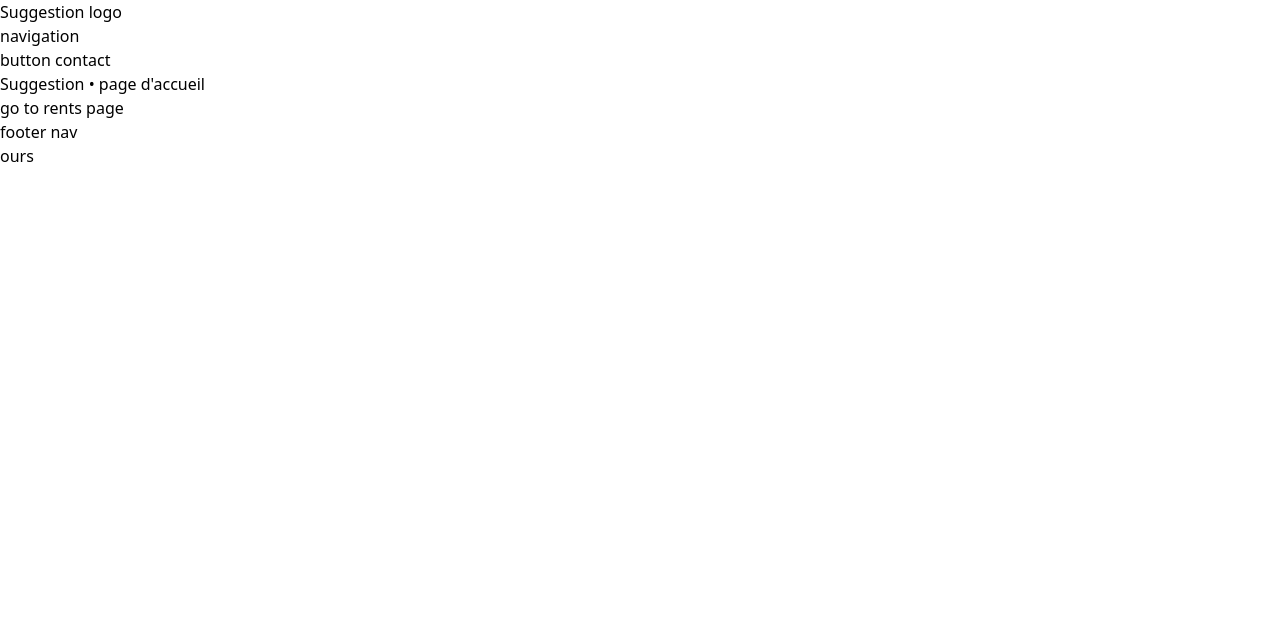
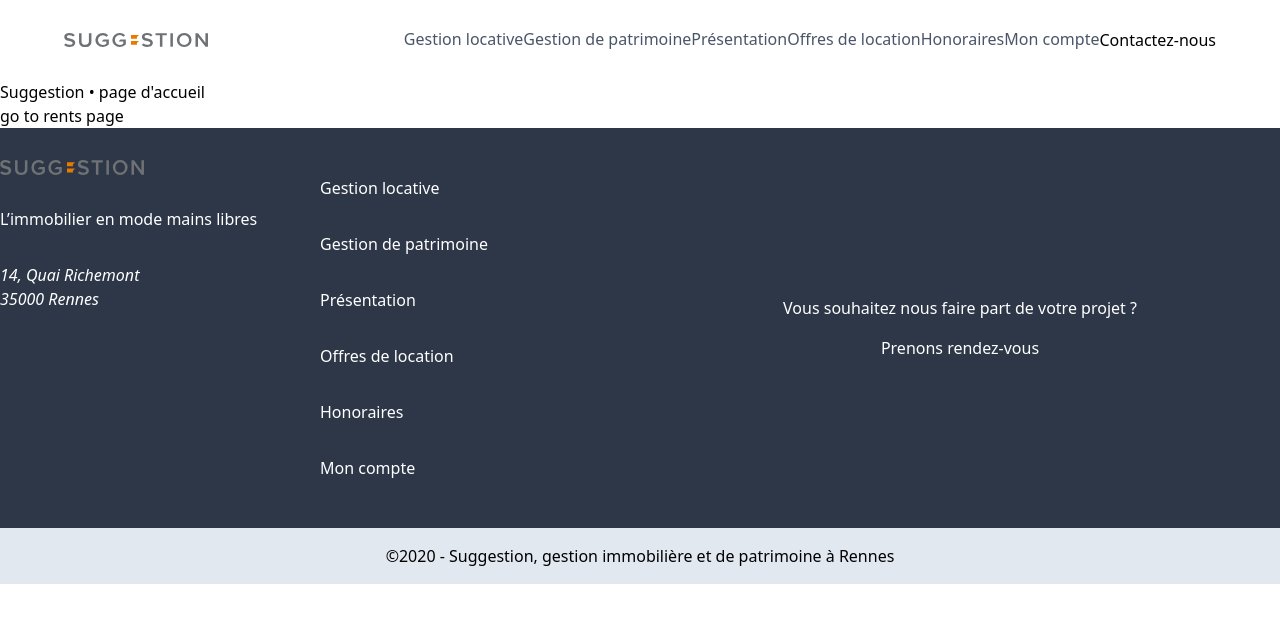
Before and after one commit to 3amperes/suggestion-site, a Next.js app: page / in a window 1280 px wide. Shown: the top 622 px of the page. Built offline with nearby package versions, Linux system fonts and the light colour scheme.

Commit message:
wip navbar & footer

```diff
--- a/components/layout/Footer.js
+++ b/components/layout/Footer.js
@@ -1,9 +1,69 @@
+import Link from 'next/link';
 const Footer = () => {
   return (
-    <div>
-      <nav>footer nav</nav>
-      <footer>ours</footer>
-    </div>
+    <>
+      <div className="bg-gray-800">
+        <div className="container mx-auto flex lg:py-8 text-white">
+          <div className="flex flex-1">
+            <div className="flex-1">
+              <img src="/suggestion.svg" alt="suggestion logo" />
+              <p className="lg:my-8">L’immobilier en mode mains libres</p>
+              <address>
+                14, Quai Richemont
+                <br /> 35000 Rennes
+              </address>
+            </div>
+            <div className="flex-1">
+              <nav>
+                <ul>
+                  <li>
+                    <Link href="/">
+                      <a className="lg:py-4 py-3 block">Gestion locative</a>
+                    </Link>
+                  </li>
+                  <li>
+                    <Link href="/">
+                      <a className="lg:py-4 py-3 block">
+                        Gestion de patrimoine
+                      </a>
+                    </Link>
+                  </li>
+                  <li>
+                    <Link href="/">
+                      <a className="lg:py-4 py-3 block">Présentation</a>
+                    </Link>
+                  </li>
+                  <li>
+                    <Link href="/">
+                      <a className="lg:py-4 py-3 block">Offres de location</a>
+                    </Link>
+                  </li>
+                  <li>
+                    <Link href="/">
+                      <a className="lg:py-4 py-3 block">Honoraires</a>
+                    </Link>
+                  </li>
+                  <li>
+                    <Link href="/">
+                      <a className="lg:py-4 py-3 block">Mon compte</a>
+                    </Link>
+                  </li>
+                </ul>
+              </nav>
+            </div>
+          </div>
+          <div className="flex flex-1 flex-col items-center justify-center">
+            <p className="mb-4">
+              Vous souhaitez nous faire part de votre projet ?
+            </p>
+            <button>Prenons rendez-vous</button>
+          </div>
+        </div>
+      </div>
+      <footer className="text-center py-4 bg-gray-300">
+        ©2020 - Suggestion, gestion immobilière et de patrimoine à Rennes
+      </footer>
+    </>
   );
 };
 
--- a/components/layout/Header.js
+++ /dev/null
@@ -1,13 +0,0 @@
-const Header = () => {
-  return (
-    <div>
-      <div>Suggestion logo</div>
-      <nav>navigation</nav>
-      <div>button contact</div>
-    </div>
-  );
-};
-
-Header.propTypes = {};
-
-export default Header;
--- a/components/layout/Layout.js
+++ b/components/layout/Layout.js
@@ -1,11 +1,11 @@
 import PropTypes from 'prop-types';
-import Header from './Header';
+import Navbar from './Navbar';
 import Footer from './Footer';
 
 const Layout = ({ children }) => {
   return (
     <div>
-      <Header />
+      <Navbar />
       {children}
       <Footer />
     </div>
--- /dev/null
+++ b/components/layout/Navbar.js
@@ -0,0 +1,87 @@
+import Link from 'next/link';
+
+const Navbar = () => {
+  return (
+    <header className="lg:h-20 lg:px-16 px-8 flex flex-wrap items-center lg:py-0 py-2">
+      <div className="flex-1 flex justify-between items-center">
+        <Link href="/">
+          <a>
+            <img src="/suggestion.svg" alt="suggestion logo" />
+          </a>
+        </Link>
+      </div>
+
+      <label htmlFor="menu-toggle" className="cursor-pointer lg:hidden block">
+        <svg
+          className="fill-current text-gray-900"
+          viewBox="0 0 100 80"
+          width="40"
+          height="40"
+        >
+          <rect width="100" height="20"></rect>
+          <rect y="30" width="100" height="20"></rect>
+          <rect y="60" width="100" height="20"></rect>
+        </svg>
+      </label>
+      <input type="checkbox" className="hidden" id="menu-toggle" />
+      <div
+        className="hidden lg:flex lg:items-center lg:w-auto w-full"
+        id="menu"
+      >
+        <nav>
+          <ul className="lg:flex item-center justify-between text-base text-gray-700 pt-4  lg:pt-0">
+            <li>
+              <Link href="/">
+                <a className="lg:py-2 py-3 block border-b-2 border-transparent hover:border-indigo-400">
+                  Gestion locative
+                </a>
+              </Link>
+            </li>
+            <li>
+              <Link href="/">
+                <a className="lg:py-2 py-3 block border-b-2 border-transparent hover:border-indigo-400">
+                  Gestion de patrimoine
+                </a>
+              </Link>
+            </li>
+            <li>
+              <Link href="/">
+                <a className="lg:py-2 py-3 block border-b-2 border-transparent hover:border-indigo-400">
+                  Présentation
+                </a>
+              </Link>
+            </li>
+            <li>
+              <Link href="/">
+                <a className="lg:py-2 py-3 block border-b-2 border-transparent hover:border-indigo-400">
+                  Offres de location
+                </a>
+              </Link>
+            </li>
+            <li>
+              <Link href="/">
+                <a className="lg:py-2 py-3 block border-b-2 border-transparent hover:border-indigo-400">
+                  Honoraires
+                </a>
+              </Link>
+            </li>
+            <li>
+              <Link href="/">
+                <a className="lg:py-2 py-3 block border-b-2 border-transparent hover:border-indigo-400">
+                  Mon compte
+                </a>
+              </Link>
+            </li>
+          </ul>
+        </nav>
+        <div>
+          <button>Contactez-nous</button>
+        </div>
+      </div>
+    </header>
+  );
+};
+
+Navbar.propTypes = {};
+
+export default Navbar;
```
Also changed, not shown: public/suggestion.svg (added).
